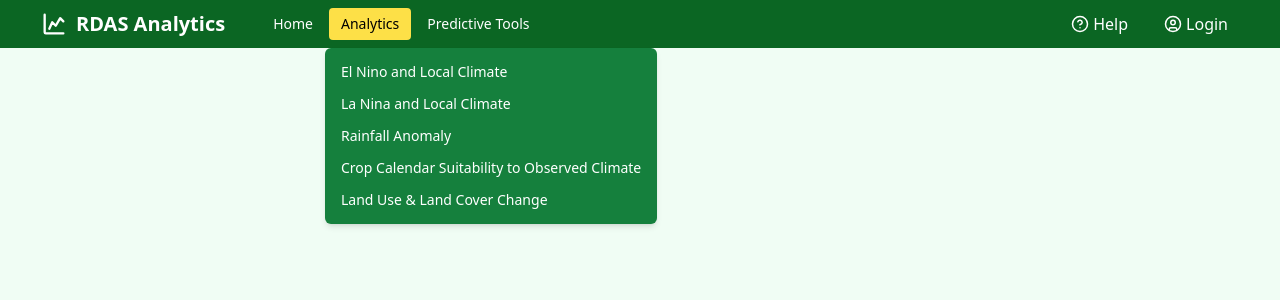
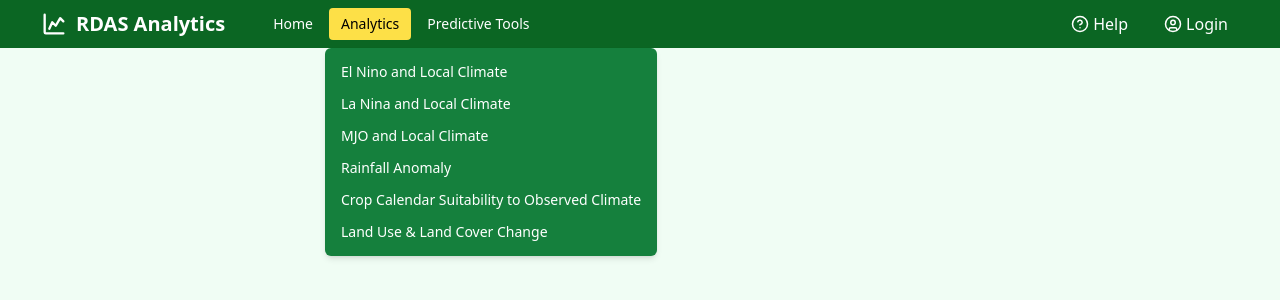
Before and after one commit to aman-RIMES/rdas-analytics-fe, a React (Vite) app: page / in a window 1280 px wide. Both pictures are taken after a click on the button "Analytics". Shown: the top 300 px of the page. Built offline with nearby package versions, Linux system fonts and the light colour scheme; what ldrs would draw is missing.

Commit message:
(feat) Integrate new MJO analytics tool

```diff
--- a/src/App.tsx
+++ b/src/App.tsx
@@ -23,6 +23,10 @@ function App() {
         {
           path: "/lanina-analytics",
           element: <ElNinoAnalytics key={"lanina"} />,
+        },
+        {
+          path: "/analytics-mjo",
+          element: <ElNinoAnalytics key={"mjo"} />,
         },
         {
           path: "/analytics-land",
--- a/src/components/analytics-tools/analytics-data.tsx
+++ b/src/components/analytics-tools/analytics-data.tsx
@@ -1,5 +1,6 @@
 import HighchartsReact from "highcharts-react-official";
-import Highcharts from "highcharts/highmaps";
+// import Highcharts from "highcharts/highmaps";
+import Highcharts from "highcharts/highstock";
 import ExportingModule from "highcharts/modules/exporting";
 import ExportDataModule from "highcharts/modules/export-data";
 import OfflineExportingModule from "highcharts/modules/offline-exporting";
@@ -48,6 +49,8 @@ const AnalyticsData = ({
   const climatePattern =
     location.pathname === "/lanina-analytics"
       ? toolType.lanina
+      : location.pathname === "/analytics-mjo"
+      ? toolType.mjo
       : toolType.elnino;
 
   const getChartConfig = (baseOptions: any) => ({
--- a/src/components/analytics-tools/dynamic-map.tsx
+++ b/src/components/analytics-tools/dynamic-map.tsx
@@ -24,6 +24,8 @@ const DynamicMap = ({ filterData, loadAnalysisData }) => {
   const climatePattern =
     location.pathname === "/lanina-analytics"
       ? toolType.lanina
+      : location.pathname === "/analytics-mjo"
+      ? toolType.mjo
       : toolType.elnino;
   const [mapFilter, setMapFilter] = useState<MapFilterData>({
     dataVariable: "",
--- a/src/components/navMenuBar.tsx
+++ b/src/components/navMenuBar.tsx
@@ -39,6 +39,11 @@ export function NavMenubar() {
           <NavLink to="/lanina-analytics">
             <MenubarItem className="font-medium text-sm ">
               La Nina and Local Climate
+            </MenubarItem>
+          </NavLink>
+          <NavLink to="/analytics-mjo">
+            <MenubarItem className="font-medium text-sm ">
+              MJO and Local Climate
             </MenubarItem>
           </NavLink>
           <NavLink to="/analytics-rainfall-anomaly">
--- a/src/constants.ts
+++ b/src/constants.ts
@@ -25,6 +25,7 @@ export enum requestStatus {
 export enum toolType {
   elnino = "el_nino_",
   lanina = "la_nina_",
+  mjo = "mjo_",
 }
 
 export enum filterType {
@@ -190,6 +191,7 @@ export const routeDefinitions = {
   "/predictive-tools": "El Nino Impacts Prediction",
   "/lanina-predictive-tools": "La Nina Impacts Prediction",
   "/elnino-analytics": "El Nino and Local Climate",
+  "/analytics-mjo": "MJO and Local Climate",
   "/lanina-analytics": "La Nina and Local Climate",
   "/analytics-land": "Land Use & Land Cover Change",
   "/predictive-temps": "Temperature Sensitivity Alert System (TEMPs)",
```
